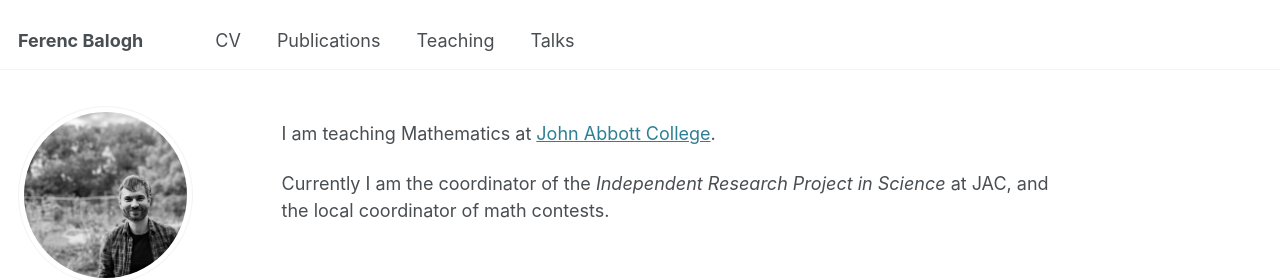
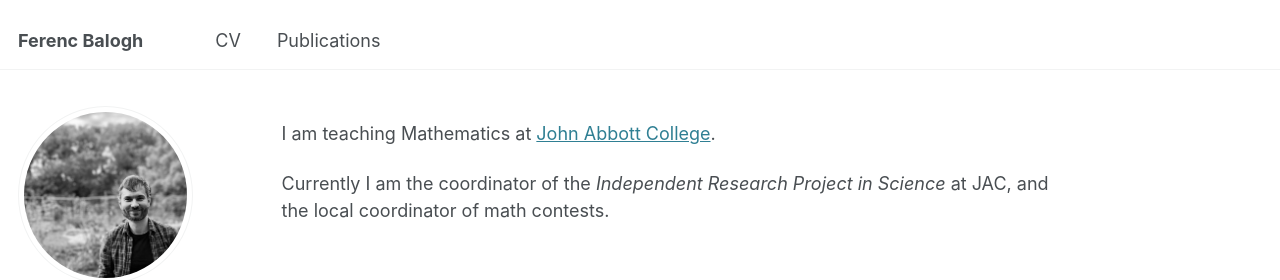
Before and after one commit to ferenc-balogh-math/ferenc-balogh-math.github.io, a Jekyll site: the page built from _pages/about.md, in a window 1280 px wide. Shown: the top 280 px of the page. Built offline with Jekyll 4.4.1, drawn with Linux system fonts in a browser that asks for light colours; some web fonts are replaced.

Commit message:
Update navigation.yml

```diff
--- a/_data/navigation.yml
+++ b/_data/navigation.yml
@@ -2,8 +2,4 @@ main:
   - title: "CV"
     url: /cv/
   - title: "Publications"
-    url: /_pages/publications.md
-  - title: "Teaching"
-    url: /_pages/teaching.md
-  - title: "Talks"
-    url: /_pages/talks.md
+    url: /publications/
```
